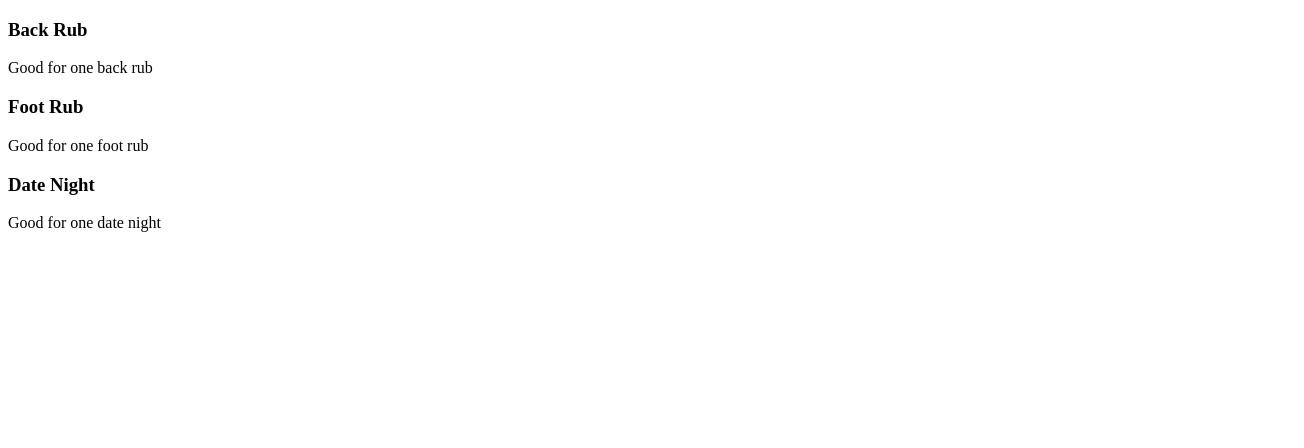
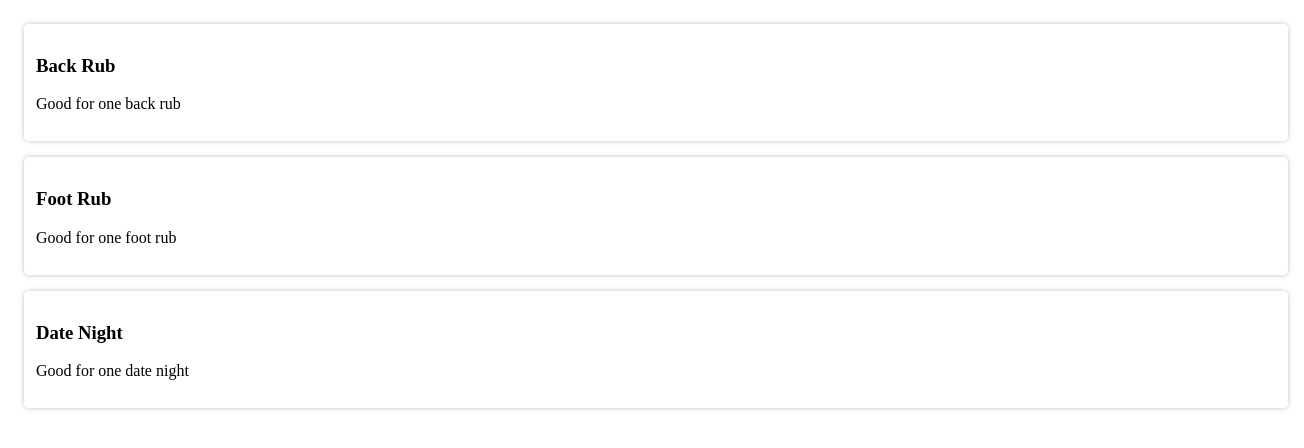
Before and after one commit to OsirisX3R0/boupon, a React (Create React App) app: page / in a window 1280 px wide. Shown: the top 448 px of the page, 1304 px wide, since content can reach past the window. Built offline with nearby package versions, Linux system fonts and the light colour scheme.

Commit message:
Added styles and components

```diff
--- a/src/components/Coupons.js
+++ b/src/components/Coupons.js
@@ -1,19 +1,21 @@
 import { useContext } from "react";
 import { CouponContext } from "../context/CouponContext";
+import { Coupon, CouponContainer } from "../styles";
 
 const Coupons = () => {
   const { coupons } = useContext(CouponContext);
 
-  return (
-    <div>
-      {coupons.map((coupon) => (
-        <div>
-          <h3>{coupon.title}</h3>
-          <p>{coupon.text}</p>
-        </div>
-      ))}
-    </div>
-  );
+  const couponList =
+    coupons &&
+    coupons.length &&
+    coupons.map((coupon) => (
+      <Coupon>
+        <h3>{coupon.title}</h3>
+        <p>{coupon.text}</p>
+      </Coupon>
+    ));
+
+  return <CouponContainer>{couponList}</CouponContainer>;
 };
 
 export default Coupons;
--- a/src/context/CouponContext.js
+++ b/src/context/CouponContext.js
@@ -1,13 +1,18 @@
 import { createContext, useState } from "react";
+import useLocalStorage from "../hooks/useLocalStorage";
 
 export const CouponContext = createContext();
 
 export const CouponProvider = ({ children }) => {
-  const [coupons, setCoupons] = useState([
-    { title: "Back Rub", text: "Good for one back rub" },
-    { title: "Foot Rub", text: "Good for one foot rub" },
-    { title: "Date Night", text: "Good for one date night" },
-  ]);
+  const [coupons, setCoupons] = useLocalStorage("coupons");
+
+  if (!coupons) {
+    setCoupons([
+      { title: "Back Rub", text: "Good for one back rub" },
+      { title: "Foot Rub", text: "Good for one foot rub" },
+      { title: "Date Night", text: "Good for one date night" },
+    ]);
+  }
 
   return (
     <CouponContext.Provider value={{ coupons }}>
--- a/src/context/GlobalContext.js
+++ b/src/context/GlobalContext.js
@@ -4,6 +4,7 @@ import { createGlobalStyle } from "styled-components";
 const GlobalSyle = createGlobalStyle`
   background-color: #f5f5f5;
   color: #333;
+  font-family: sans-serif;
 `;
 
 export const GlobalContext = createContext();
--- a/src/hooks/useLocalStorage.js
+++ b/src/hooks/useLocalStorage.js
@@ -2,7 +2,7 @@ import { useRef, useState } from "react";
 
 const useLocalStorage = (storageKey) => {
   const key = useRef(storageKey);
-  let storageValue = Storage.getItem(key.current)
+  let storageValue = localStorage.getItem(key.current)
     ? JSON.parse(localStorage.getItem(key.current))
     : null;
   const [value, setValue] = useState(storageValue);
--- /dev/null
+++ b/src/styles.js
@@ -0,0 +1,13 @@
+import styled from "styled-components";
+
+export const CouponContainer = styled.div`
+  width: 100%;
+  padding: 1rem;
+`;
+
+export const Coupon = styled.div`
+  padding: 0.75rem;
+  border-radius: 5px;
+  margin-bottom: 1rem;
+  box-shadow: 0 0 5px rgba(0, 0, 0, 0.25);
+`;
```
